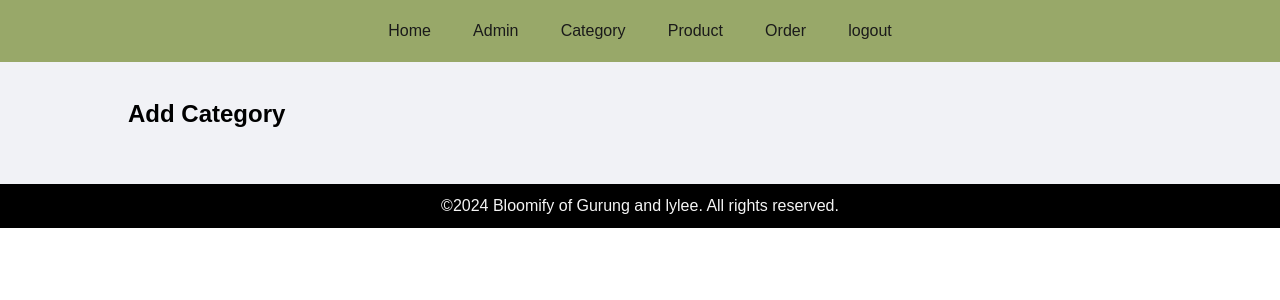
After one commit to lylee76/bleh-, a PHP site: the page made by features/Admin/add.category.php in a window 1280 px wide. The commit adds this page. Shown: the top 300 px of the page. Run offline with PHP 8.4, Linux system fonts and the light colour scheme; a user stored in the database is signed in.

Commit message:
login updated

```diff
--- /dev/null
+++ b/features/Admin/add.category.php
@@ -0,0 +1,14 @@
+<?php include('partials/header.php'); ?>
+<div class="main-content">
+    <div class="wrapper">
+        <h2>Add Category</h2>
+        <br>
+
+<!--Add category form starts here-->
+
+<!--Add category form ends here-->
+
+    </div>
+</div>
+
+<?php include('partials/footer.php'); ?>
--- a/features/Admin/manage.category.php
+++ b/features/Admin/manage.category.php
@@ -7,7 +7,7 @@
 
     <br><br>
     <!-- button to add admin-->
-    <a href="#" class="btn-primary">Add Categtory</a>
+    <a href="<?php echo SITEURL;?>admin/add-category.php" class="btn-primary">Add Categtory</a>
     <br><br><br>
 
     <table class="tbl-full">
--- a/features/Admin/partials/header.php
+++ b/features/Admin/partials/header.php
@@ -2,7 +2,6 @@
 include('../config/constants.php');
 include('login-check.php');
 ?>
-
 
 <html>
     <head>
--- a/features/Admin/partials/login-check.php
+++ b/features/Admin/partials/login-check.php
@@ -1,11 +1,11 @@
 <?php
 //authorization - access control
 //check whether the user is logged in or not
-if(!isset($_SESSION['login']))//if user session is not set
+if(!isset($_SESSION['user']))//if user session is not set
 {
     //user is not logged in
     //redirect to the login page
-    $_SESSION['no-login-message'] = "<div class='error text-center'>Please login to access Admin page.</div> ";
+    $_SESSION['no-login-message'] = "<div class='error text-center'>Please login to access admin page.</div> ";
     //redirect to the login page
     header('location:'.SITEURL.'admin/login.php');
 
```
